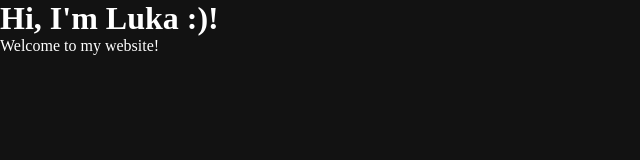
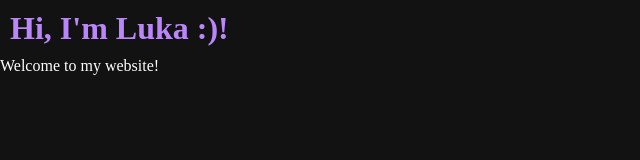
Before and after one commit to SHAD0WJ0KER/SHAD0WJ0KER.github.io, a plain HTML site: page index.html in a window 1280 px wide. Shown: the whole page, without its empty margins (0-640 px from the left). Drawn offline with Linux system fonts and the light colour scheme.

Commit message:
second test commit

```diff
--- a/css/styles.css
+++ b/css/styles.css
@@ -11,7 +11,17 @@
     margin: 0;
     padding: 0;
 }
+
+html {
+    font-size: 16px;
+}
+
 body {
     background-color: var(--main-bg-color);
     color: var(--main-text-color);
 }
+
+h1 {
+    color: var(--secondary-text-color);
+    margin: 10px;
+}
```
